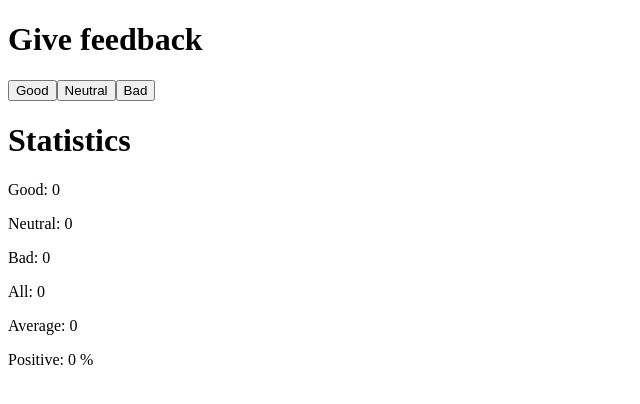
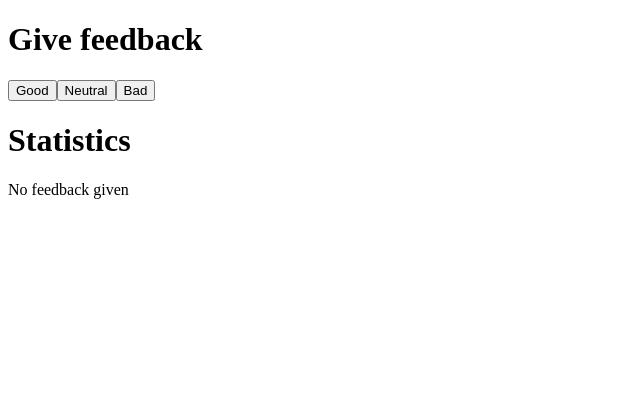
Before and after one commit to emmgfx/fullstackopen, a React (Vite) app in the folder part1/unicafe/: page / in a window 1280 px wide. Shown: the top 404 px of the page, without its empty margins (0-640 px from the left). Built offline with nearby package versions, Linux system fonts and the light colour scheme.

Commit message:
part1, exercise 9

```diff
--- a/part1/unicafe/src/App.jsx
+++ b/part1/unicafe/src/App.jsx
@@ -17,6 +17,7 @@ const App = () => {
       <button onClick={increaseGood}>Good</button>
       <button onClick={increaseNeutral}>Neutral</button>
       <button onClick={increaseBad}>Bad</button>
+      <h1>Statistics</h1>
       <Statistics good={good} neutral={neutral} bad={bad} />
     </div>
   )
@@ -24,12 +25,14 @@ const App = () => {
 
 const Statistics = ({ good, neutral, bad }) => {
   const total = good + neutral + bad;
+
+  if (total <= 0) return <p>No feedback given</p>;
+
   const average = ((good * 1) + (neutral * 0) + (bad * -1) / total) || 0;
   const positive = good * 100 / total || 0;
 
   return (
     <>
-      <h1>Statistics</h1>
       <p>Good: {good}</p>
       <p>Neutral: {neutral}</p>
       <p>Bad: {bad}</p>
```
